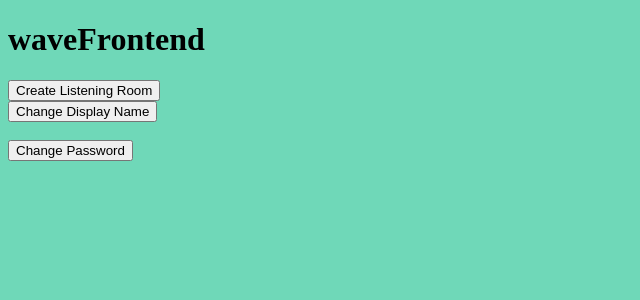
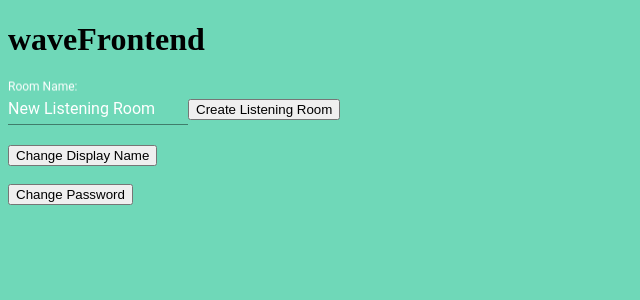
Before and after one commit to agontijo/wave, an Angular app in the folder waveFrontend/: page /storebuttons in a window 1280 px wide. Shown: the top 300 px of the page, without its empty margins (0-640 px from the left). Built offline with nearby package versions, Linux system fonts and the light colour scheme; no server answers.

Commit message:
select room name

```diff
--- a/waveFrontend/src/app/storebuttons/storebuttons.component.html
+++ b/waveFrontend/src/app/storebuttons/storebuttons.component.html
@@ -1,6 +1,10 @@
 <h1>{{title}}</h1>
 <a href="/auth/spotify"></a>
 <nav>
+    <mat-form-field appearance="legacy" style="color:white;">
+        <mat-label style="color:white;">Room Name:</mat-label>
+        <input matInput [formControl]="roomName" placeholder="default: New Listenig Room!">
+      </mat-form-field>
     <button mat-flat-button matSuffix (click)="createRoom()">Create Listening Room</button>
     <br>
     <button mat-flat-button class="nav-item nav-link-edit" [routerLink]="['/change-name']">Change Display Name</button>
--- a/waveFrontend/src/app/storebuttons/storebuttons.component.ts
+++ b/waveFrontend/src/app/storebuttons/storebuttons.component.ts
@@ -8,6 +8,7 @@ import { ChangeRoomNameComponent } from '../change-room-name/change-room-name.co
 import { PasswordChangeComponent } from '../password-change/password-change.component';
 import { Room } from '../room';
 import { NONE_TYPE } from '@angular/compiler';
+import { FormControl, Validators } from '@angular/forms';
 
 @Component({
   selector: 'app-storebuttons',
@@ -22,6 +23,7 @@ export class StorebuttonsComponent implements OnInit {
   isNonSpotifyButtonVisible!: boolean;
   roombutton!: boolean;
   public room!: Room;
+  roomName = new FormControl('New Listening Room');
 
   constructor(private _userServive: UserService, private http: HttpClient, private route: ActivatedRoute, private router: Router) { }
 
@@ -52,7 +54,7 @@ export class StorebuttonsComponent implements OnInit {
       host: this.tempusers.uname,
       queue:NONE_TYPE,
       user: this.tempusers.uname,
-      roomname: NONE_TYPE,
+      name: this.roomName.value,
       allowExplicit: true,
       genresAllowed: NONE_TYPE,
       songThreshold: NONE_TYPE,
```
